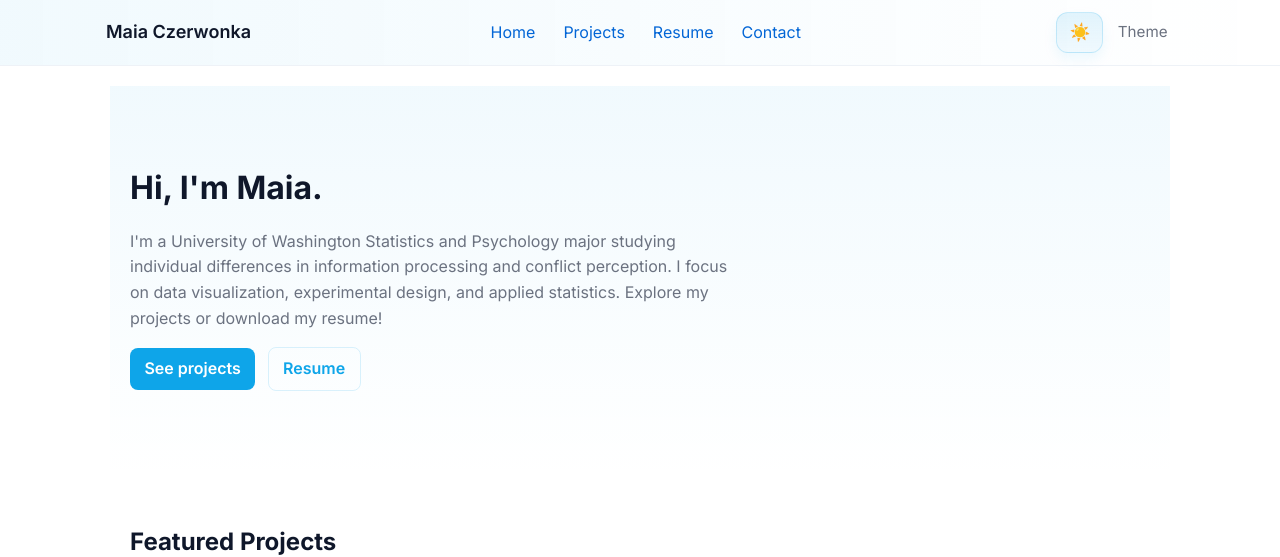
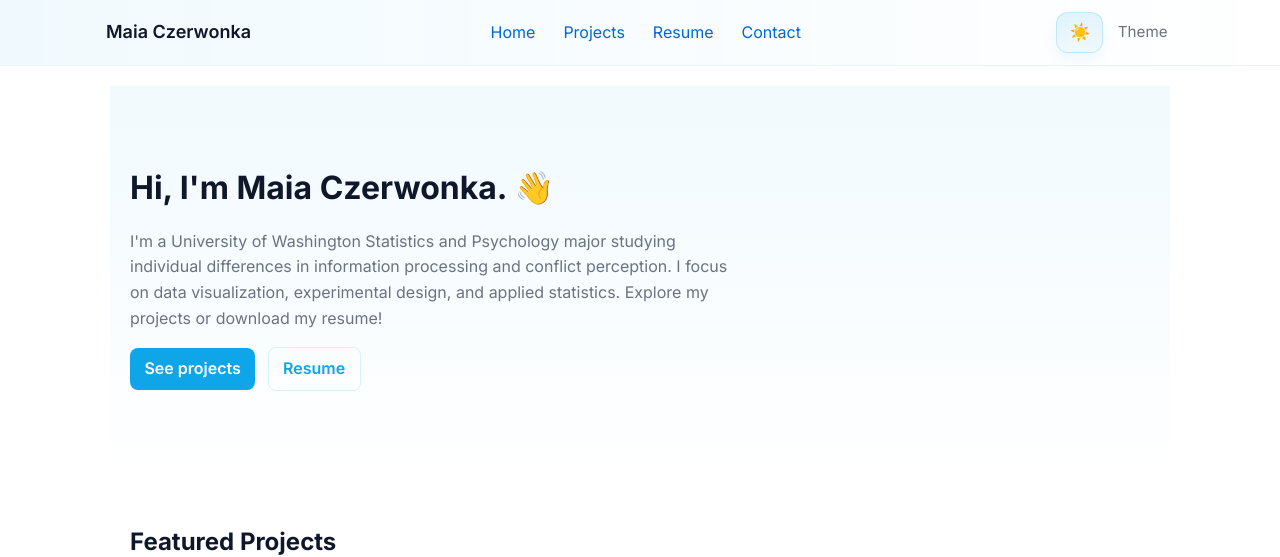
Before and after one commit to maiacz/website, a Jekyll site: the page built from index.md, in a window 1280 px wide and 900 px high, cut to the strip 0-557 px from the top of the window. Built offline with Jekyll 4.4.1, drawn with Linux system fonts in a browser that asks for light colours.

Commit message:
Update introduction with full name

```diff
--- a/index.md
+++ b/index.md
@@ -6,7 +6,7 @@ permalink: /
 
 <section class="hero">
   <div class="container">
-    <h1>Hi, I'm Maia.</h1>
+    <h1>Hi, I'm Maia Czerwonka. 👋</h1>
     <p>I'm a University of Washington Statistics and Psychology major studying individual differences in information processing and conflict perception. I focus on data visualization, experimental design, and applied statistics. Explore my projects or download my resume!</p>
     <p><a class="btn" href="/projects/">See projects</a> <a class="btn ghost" href="/resume/">Resume</a></p>
   </div>
```
